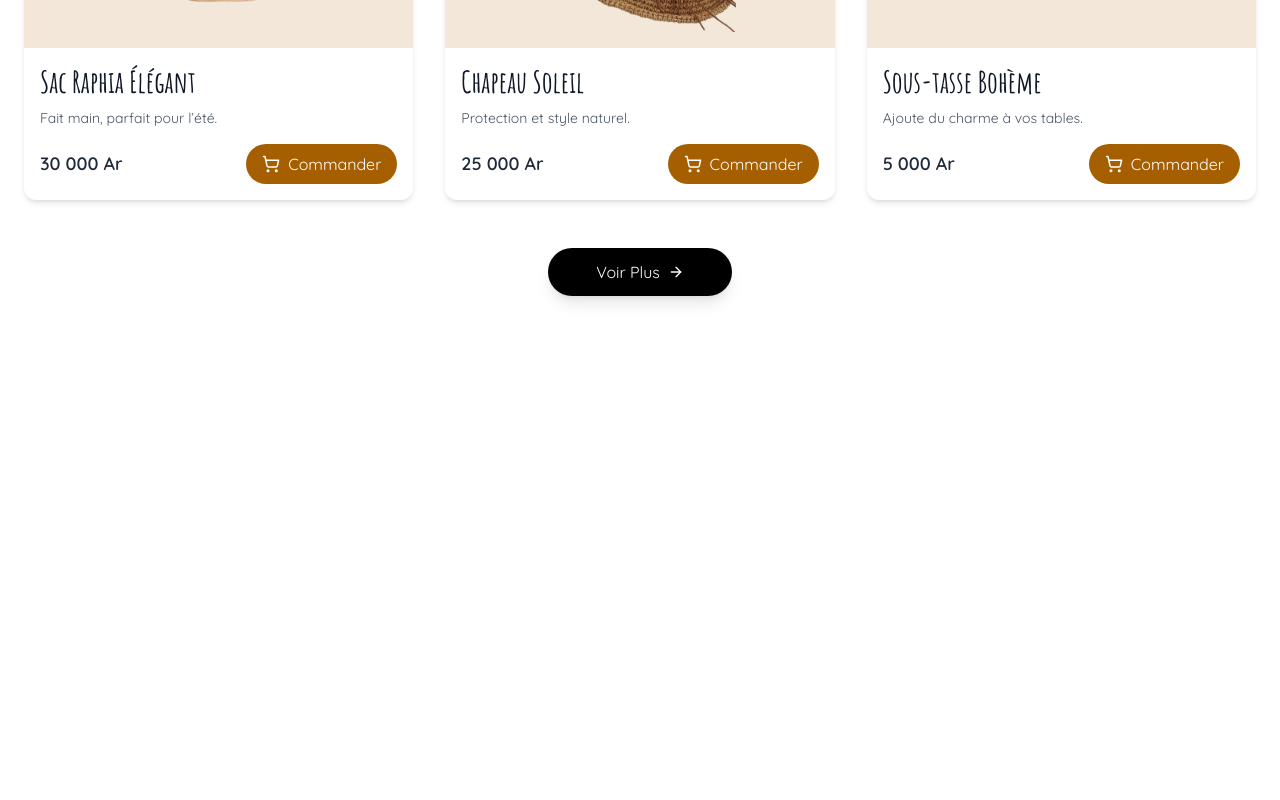
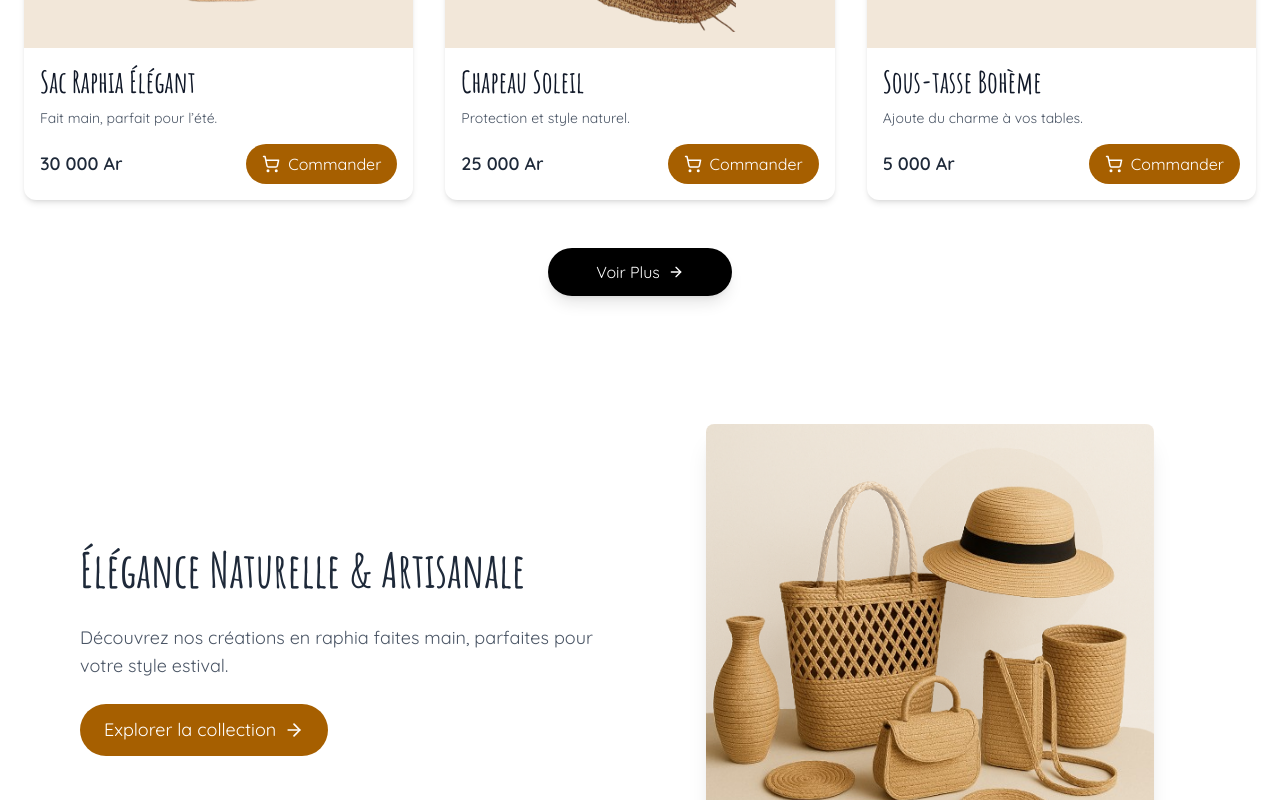
Before and after one commit to Aina-RDM/raf-fy-a, a React (Vite) app: page / in a window 1280 px wide. Shown: the part 2000-2800 px from the top of the page. Before the commit the page ends 2360 px from the top, so only its background shows below. Built offline with nearby package versions, Linux system fonts and the light colour scheme.

Commit message:
Ajout du Banner

```diff
--- /dev/null
+++ b/src/components/Banner.jsx
@@ -0,0 +1,44 @@
+import React from "react";
+import bannerImg from "../assets/img_header.png"; // Remplace par ton image réelle
+import { ArrowRight } from "lucide-react";
+
+const Banner = () => {
+  return (
+    <div className="bg-white py-16 px-6 md:px-20">
+      <div className="max-w-7xl mx-auto flex flex-col md:flex-row items-center justify-between gap-10">
+        {/* Texte à gauche */}
+        <div className="flex-1 text-center md:text-left">
+          <h1 className="text-5xl font-extrabold text-gray-800 mb-6 leading-tight">
+            Élégance Naturelle & Artisanale
+          </h1>
+          <p className="text-gray-600 text-lg mb-6">
+            Découvrez nos créations en raphia faites main, parfaites pour votre
+            style estival.
+          </p>
+          <button className="inline-flex items-center gap-2 bg-yellow-700 text-white px-6 py-3 rounded-full text-lg hover:bg-yellow-800 transition">
+            Explorer la collection <ArrowRight size={20} />
+          </button>
+        </div>
+
+        {/* Image à droite */}
+        <div className="flex-1 group perspective">
+          <div className="relative w-full max-w-md mx-auto transition-transform duration-75 group-hover:-rotate-2 group-hover:scale-105">
+            {/* Ombres en couches */}
+            <div className="absolute inset-0 translate-x-2 translate-y-2 bg-yellow-700/30 rounded-lg blur-sm -z-10"></div>
+            <div className="absolute inset-0 translate-x-4 translate-y-4 bg-yellow-700/20 rounded-lg blur-md -z-20"></div>
+            <div className="absolute inset-0 translate-x-6 translate-y-6 bg-yellow-700/10 rounded-lg blur-lg -z-30"></div>
+
+            {/* Image principale */}
+            <img
+              src={bannerImg}
+              alt="Femme avec sac et chapeau en raphia"
+              className="rounded-lg shadow-xl transition-transform duration-300 ease-in-out group-hover:rotate-3"
+            />
+          </div>
+        </div>
+      </div>
+    </div>
+  );
+};
+
+export default Banner;
--- a/src/pages/Accueil.jsx
+++ b/src/pages/Accueil.jsx
@@ -3,6 +3,7 @@ import Header from "../components/Header";
 import ConfianceClient from "../components/ConfianceClient";
 import SectionService from "../components/SectionService";
 import BestSellers from "../components/BestSellers";
+import Banner from "../components/Banner";
 
 const Accueil = () => {
   return (
@@ -11,6 +12,7 @@ const Accueil = () => {
       <ConfianceClient />
       <SectionService />
       <BestSellers />
+      <Banner />
     </div>
   );
 };
```
